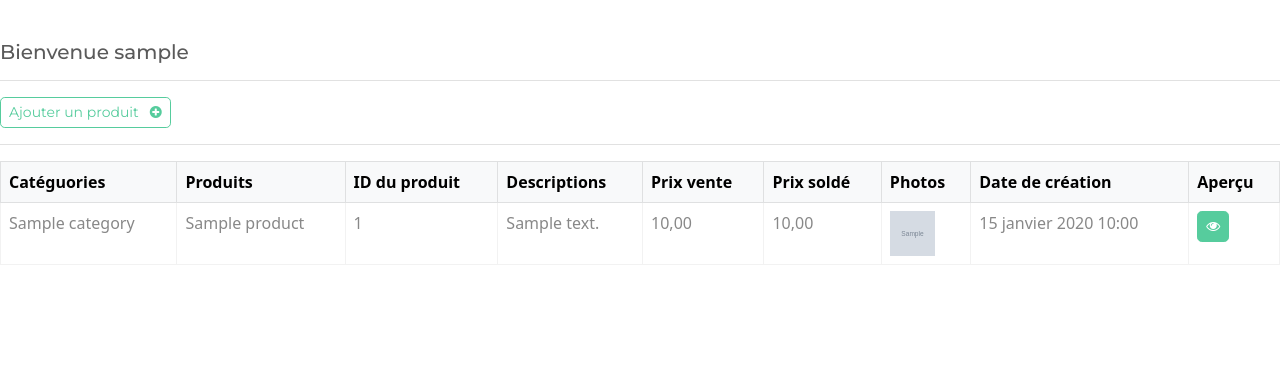
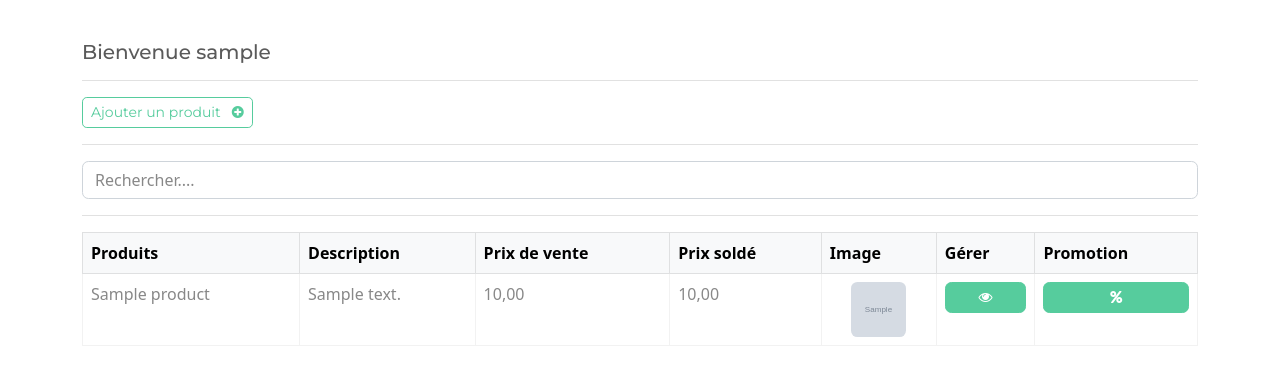
Before and after one commit to krima95/mercadona_bo_main, a Django app: page /dashboard in a window 1280 px wide. Shown: the part 66-451 px from the top of the page. Run offline with Django 4.2, Linux system fonts and the light colour scheme; a user stored in the database is signed in; tables that the repository leaves empty hold one stand-in row (values such as "Sample post"); grey boxes marked "Sample" are stand-in pictures; some libraries are stand-ins or nearby versions.

Commit message:
ajout recherche et debut de la gestion des promotions

```diff
--- a/mercadona/settings.py
+++ b/mercadona/settings.py
@@ -57,7 +57,7 @@ ROOT_URLCONF = "mercadona.urls"
 TEMPLATES = [
     {
         "BACKEND": "django.template.backends.django.DjangoTemplates",
-        "DIRS": [BASE_DIR / 'templates'],
+        "DIRS": [os.path.join(BASE_DIR, 'templates')],
         "APP_DIRS": True,
         "OPTIONS": {
             "context_processors": [
@@ -120,7 +120,7 @@ USE_TZ = True
 # https://docs.djangoproject.com/en/4.2/ref/settings/#default-auto-field
 
 STATIC_URL = 'static/'
-STATICFILES_DIRS = [BASE_DIR / 'static/']
+STATICFILES_DIRS = [BASE_DIR /'static/']
 
 DEFAULT_AUTO_FIELD = "django.db.models.BigAutoField"
 
--- a/products/admin.py
+++ b/products/admin.py
@@ -4,7 +4,7 @@ from products.models import Category, Product, Promotion
 
 @admin.register(Product)
 class ProductAdmin(admin.ModelAdmin):
-    list_display = ('category', 'product_title', 'price')
+    list_display = ('id', 'category', 'product_title', 'price')
     list_filter = ('category', 'product_title')
     search_fields = ['product_title', 'price']
     list_per_page = 10
--- a/products/serializers.py
+++ b/products/serializers.py
@@ -1,6 +1,10 @@
+from rest_framework import serializers
 from .models import Category, Product, Promotion
-from rest_framework import serializers
 
+class CategorySerializer(serializers.ModelSerializer):
+    class Meta:
+        model = Category
+        fields = '__all__'
 
 class ProductSerializer(serializers.ModelSerializer):
     class Meta:
--- a/products/templates/products/base.html
+++ b/products/templates/products/base.html
@@ -10,6 +10,12 @@
               content="width=device-width, user-scalable=no, initial-scale=1.0, maximum-scale=1.0, minimum-scale=1.0">
         <meta http-equiv="X-UA-Compatible" content="ie=edge">
         <meta name="viewport" content="width=device-width, initial-scale=1">
+        <script src="https://code.jquery.com/jquery-3.6.3.js"
+                integrity="sha256-nQLuAZGRRcILA+6dMBOvcRh5Pe310sBpanc6+QBmyVM=" crossorigin="anonymous"></script>
+        <link rel="stylesheet" href="https://code.jquery.com/ui/1.12.1/themes/base/jquery-ui.css">
+        <script src="https://code.jquery.com/jquery-3.6.0.js"></script>
+        <script src="https://code.jquery.com/ui/1.12.1/jquery-ui.js"></script>
+
 
         <title> Mercadona </title>
 
@@ -28,6 +34,7 @@
 
             <br>
             <!-- notifications -->
+            <div id="message-timer">
                 {%  for message in messages %}
 
                     {%  if message.level == DEFAULT_MESSAGE_LEVELS.SUCCESS %}
@@ -43,17 +50,17 @@
 
                 {% endfor %}
 
+            </div>
+
             {% block content %}
 
                 <!-- templates -->
 
             {% endblock %}
 
-        <script src="{% static 'js/app.js' %}"></script>
 
-        <script src="https://code.jquery.com/jquery-3.4.1.slim.min.js"
-                integrity="sha384-J6qa4849blE2+poT4WnyKhv5vZF5SrPo0iEjwBvKU7imGFAV0wwj1yYfoRSJoZ+n"
-                crossorigin="anonymous"></script>
+
+
         <script src="https://cdn.jsdelivr.net/npm/popper.js@1.16.0/dist/umd/popper.min.js"
                 integrity="sha384-Q6E9RHvbIyZFJoft+2mJbHaEWldlvI9IOYy5n3zV9zzTtmI3UksdQRVvoxMfooAo"
                 crossorigin="anonymous"></script>
@@ -61,6 +68,8 @@
                 integrity="sha384-wfSDF2E50Y2D1uUdj0O3uMBJnjuUD4Ih7YwaYd1iqfktj0Uod8GCExl3Og8ifwB6"
                 crossorigin="anonymous"></script>
 
+         <script src="{% static 'js/app.js' %}"></script>
+
     </body>
 
 </html>
--- a/products/templates/products/dashboard.html
+++ b/products/templates/products/dashboard.html
@@ -1,101 +1,83 @@
 {% extends 'products/base.html' %}
+{% load static %}
 
 {% block content %}
 
+    <body>
+        <div class="container">
             <h5> Bienvenue {{ user }} </h5>
-
             <hr>
-
             <a class="btn btn-outline-success btn-sm" href="{% url 'create_product' %}">
-
                 Ajouter un produit &nbsp; <i class="fa fa-plus-circle" aria-hidden="true"></i>
-
             </a>
-
             <hr>
-
+            <div class="form-group">
+                <input id="search" class="form-control" type="text" placeholder="Rechercher....">
+            </div>
+            <hr>
             <table class="table table-hover table-bordered">
-
                 <thead class="table-light">
-
-            <th scope="col"> Catéguories </th>
                     <th scope="col"> Produits </th>
-            <th scope="col"> ID du produit </th>
-            <th scope="col"> Descriptions </th>
-            <th scope="col"> Prix vente </th>
+                    <th scope="col"> Description </th>
+                    <th scope="col"> Prix de vente </th>
                     <th scope="col"> Prix soldé </th>
-            <th scope="col"> Photos </th>
-            <th scope="col"> Date de création </th>
-            <th scope="col"> Aperçu </th>
-
+                    <th scope="col"> Image </th>
+                    <th scope="col"> Gérer </th>
+                    <th scope="col"> Promotion </th>
                 </thead>
-
-        <tbody >
-
-            {% if products  %}
-
+                <tbody id="table">
+                    {% if products %}
                         {% for p in products %}
-
                             <tr>
-                        <td> {{ p.category }}</td>
                                 <td> {{ p.product_title }}</td>
-                        <td> {{ p.id }}</td>
                                 <td> {{ p.description }}</td>
                                 <td> {{ p.price }}</td>
-                        <td> {{ p.price }}</td>
-                        <td> <img src = "/media/{{ p.image }}" width = "45" height = "45"> </td>
-                        <td> {{ p.creation_date }}</td>
-                        <td> <a class="btn btn-success btn-sm" href="{% url 'product' p.id %}"> <i class="fa fa-eye" aria-hidden="true"> </i> </a> </td>
+                                <td>
+                                    {% if p.sale_price %}
+                                        {{ p.sale_price }}
+                                    {% else %}
+                                        <!-- Vide si pas de promotion -->
+                                    {% endif %}
+                                </td>
+                                <td> <img src="/media/{{ p.image }}" class="rounded mx-auto d-block img-fluid"
+                                          style="width: 55px; height: 55px"> </td>
+                                <td> <a class="btn btn-success btn-sm rounded d-block box"
+                                        href="{% url 'product' p.id %}"> <i class="fa fa-eye"
+                                                                            aria-hidden="true"> </i> </a> </td>
+                                <td> <a class="btn btn-success btn-sm rounded d-block box"
+                                        href="{% url 'promotion' p.id %}"> <i class="fa fa-percent"
+                                                                              aria-hidden="true"> </i> </a> </td>
                             </tr>
-
                         {% endfor %}
-
                         {% if products.has_other_pages %}
-
                         <div class="btn-group" role="group" aria-label="Item pagination">
-
                             {% if products.has_previous %}
-
-                        <a href="?page={{ products.previous_page_number }}" class="btn btn-outline-success">&laquo</a>
-
+                                <a href="?page={{ products.previous_page_number }}"
+                                   class="btn btn-outline-success">&laquo</a>
                             {% endif %}
-
                             {% for page_number in products.paginator.page_range %}
-
-                        {%  if products.number == page_number %}
-
+                                {% if products.number == page_number %}
                                     <button class="btn btn-outline-success active">
                                         <span> {{ page_number }} <span class="sr-only">(current)</span></span>
                                     </button>
-
-                            {%  else %}
-
-                                <a href="?page={{ page_number }}" class="btn btn-outline-success"> {{ page_number }}</a>
-
+                                {% else %}
+                                    <a href="?page={{ page_number }}" class="btn btn-outline-success">
+                                        {{ page_number }}
+                                    </a>
                                 {% endif %}
-
                             {% endfor %}
-
                             {% if products.has_next %}
-
-                        <a href="?page={{ products.next_page_number }}" class="btn btn-outline-primary">&laquo;</a>
-
+                                <a href="?page={{ products.next_page_number }}"
+                                   class="btn btn-outline-primary">&raquo;
+                                </a>
                             {% endif %}
-
-
-
+                        </div>
+                        {% endif %}
+                    {% endif %}
+                </tbody>
+            </table>
         </div>
 
-                {% endif %}
-
-            {% endif %}
-
-        </tbody>
-
-    </table>
-
-
-
-
+    </body>
 
 {% endblock %}
--- a/products/templates/products/register.html
+++ b/products/templates/products/register.html
@@ -15,7 +15,7 @@
 
             <form method="POST" autocomplete="off">
 
-                 {% csrf_token %}
+                {% csrf_token %}
 
                 {{form.username|as_crispy_field}}
 
@@ -29,7 +29,8 @@
 
                 <br>
 
-                <button type="submit" class="btn btn-success w-100 btn-block p-2"> Enregistrer &nbsp; <i class="fa fa-user" aria-hidden="true"></i></button>
+                <button type="submit" class="btn btn-success w-100 btn-block p-2"> Enregistrer &nbsp;
+                    <i class="fa fa-user" aria-hidden="true"></i></button>
 
             </form>
 
--- a/products/urls.py
+++ b/products/urls.py
@@ -1,13 +1,16 @@
 from django.urls import path, include
 from rest_framework.routers import DefaultRouter
 from . import views
-from .views import ListProducts, ListPromotions
+# from .views import CategoryViewSet, ProductViewSet, PromotionViewSet
 from django.conf.urls.static import static
 from django.conf import settings
-
+"""
+# API
 router = DefaultRouter()
-router.register(r'products', views.ListProducts, basename = 'product')
-router.register(r'promotions', views.ListPromotions, basename = 'promotion')
+router.register(r'categories', CategoryViewSet)
+router.register(r'products', ProductViewSet)
+router.register(r'promotions', PromotionViewSet)
+"""
 
 urlpatterns = [
     path('', views.home, name=""),  # /index.html
@@ -28,12 +31,12 @@ urlpatterns = [
 
     path('product/<int:pk>', views.product, name="product"),  # Afficher produit
 
+    path('promotion/<int:product_id>', views.promotion, name="promotion"),  # Appliquer une promotion
+
     path('delete-product/<int:pk>', views.delete_product, name="delete-product"),  # Supprimer produit
 
     # API
 
-    path('products/', ListProducts.as_view(), name='product-list'),  # API des produits
-
-    path('promotions/', ListPromotions.as_view(), name='promotion-list'), # API des promotions
+    # path('api', include(router.urls)),  # API des produits
 
 ]
--- a/products/views.py
+++ b/products/views.py
@@ -1,13 +1,16 @@
 from .models import Product, Promotion
-from django.shortcuts import render, redirect
-from .forms import CreateUserForm, LoginForm, AddProductForm, UpdateProductForm
+from django.core.paginator import Paginator, EmptyPage, PageNotAnInteger
+from django.shortcuts import render, redirect, get_object_or_404
+from .forms import CreateUserForm, LoginForm, AddProductForm, UpdateProductForm, PromotionForm
 from django.contrib.auth.models import auth
 from django.contrib.auth import authenticate
 from django.contrib import messages
 from django.contrib.auth.decorators import login_required
-from .serializers import ProductSerializer, PromotionSerializer
-from rest_framework import generics
-from django.core.paginator import (Paginator, EmptyPage, PageNotAnInteger)
+from .serializers import CategorySerializer, ProductSerializer, PromotionSerializer
+from rest_framework import viewsets
+    # generics
+
+from django.core.paginator import Paginator, EmptyPage, PageNotAnInteger
 
 # Page d'accueil
 def home(request):
@@ -73,35 +76,34 @@ def user_logout(request):
 # Tableau de bord
 @login_required(login_url='login')
 def dashboard(request):
+    # Récupérez tous les produits triés par id
+    products = Product.objects.all().order_by('id')
 
-    products = Product.objects.all()
-
-    context = {'products': products}
-
-    # pagination par défaut
-    default_page = 1
-    page = request.GET.get('page', default_page)
-
-    # pagination
+    # Nombre d'articles par page
     items_per_page = 10
 
+    # Récupérez le numéro de page à partir de la requête, par défaut 1
+    page = request.GET.get('page', 1)
+
+    # Créez un objet Paginator avec les produits et le nombre d'articles par page
     paginator = Paginator(products, items_per_page)
 
     try:
+        # Récupérez les produits pour la page demandée
         items_page = paginator.page(page)
-
     except PageNotAnInteger:
-        items_page = paginator.page(default_page)
-
+        # Si le paramètre de page n'est pas un entier, affichez la première page
+        items_page = paginator.page(1)
     except EmptyPage:
+        # Si la page est hors limites, affichez la dernière page
         items_page = paginator.page(paginator.num_pages)
 
-    context['products'] = items_page
-
+    context = {
+        'products': items_page,
+    }
 
     return render(request, 'products/dashboard.html', context=context)
 
-# Pagination
 
 
 
@@ -158,7 +160,7 @@ def product(request, pk):
 
     context = {'product': all_products}
 
-    return render(request, 'products/templates/products/view-product.html', context=context)
+    return render(request, 'products/view-product.html', context=context)
 
 
 # Supprimer un produit
@@ -169,16 +171,48 @@ def delete_product(request, pk):
 
     product.delete()
 
-    messages.success(request, "Le produit est supprimé avec succès")
+    messages.success(request, "Le produit a été supprimé avec succès")
 
-    return redirect("dashboard")
+    return redirect("products/dashboard")
 
+# Ajouter une promotion
+def promotion(request, product_id):
+    product = get_object_or_404(Product, id=product_id)
 
+    if request.method == 'POST':
+        form = PromotionForm(request.POST)
+        if form.is_valid():
+            promotion = form.save(commit=False)
+            promotion.product = product
+            promotion.save()
+
+            # Effectuez le calcul du prix avant la remise ici
+            initial_price = product.sale_price if product.sale_price is not None else product.price
+            discount_percentage = promotion.discount_percentage
+            new_price = initial_price - (initial_price * (discount_percentage / 100))
+
+            # Mettez à jour le champ sale_price et le champ price_before_discount du produit et enregistrez-le
+            product.sale_price = new_price
+            product.price_before_discount = initial_price
+            product.save()
+
+            return redirect('dashboard')
+    else:
+        form = PromotionForm()
+
+    return render(request, 'products/promotion.html', {'form': form, 'product': product})
+
+"""
 # API views
-class ListProducts(generics.ListAPIView):
+class CategoryViewSet(viewsets.ModelViewSet):
+    queryset = Category.objects.all()
+    serializer_class = CategorySerializer
+
+class ProductViewSet(viewsets.ModelViewSet):
     queryset = Product.objects.all()
     serializer_class = ProductSerializer
 
-class ListPromotions(generics.ListAPIView):
+class PromotionViewSet(viewsets.ModelViewSet):
     queryset = Promotion.objects.all()
     serializer_class = PromotionSerializer
+"""
--- a/static/css/style.css
+++ b/static/css/style.css
@@ -1,3 +1,8 @@
+a {
+    display: block;
+    margin : auto;
+}
+
 .form-layout {
     border-radius: 15px;
     width: 500px;
@@ -14,3 +19,40 @@
 .message-text {
     color: #1f2a23;
 }
+.box {
+  display: flex;
+  align-items: center;
+  justify-content: center;
+}
+
+.box div {
+  width: 100px;
+  height: 100px;
+}
+
+/* Personnalisation du widget de calendrier */
+.ui-datepicker {
+    background-color: #fff;
+}
+
+.ui-datepicker-header {
+    background-color: #20c997;;
+}
+
+.ui-datepicker-title {
+    color: #fff;
+}
+
+.ui-datepicker-calendar {
+    border: 1px solid #ccc;
+}
+
+.ui-state-default {
+    color: #333;
+    background-color: #fff;
+}
+
+.ui-state-default:hover {
+    background-color: #20c997;;
+    color: #fff;
+}
```
Also changed, not shown: products/forms.py (+11 -2 lines), products/models.py (+8 -4 lines), products/templates/products/promotion.html (added, +35 -0 lines), products/templates/products/view-product.html (+16 -20 lines), static/js/app.js (+43 -6 lines), products/migrations/0009_product_is_promotion_product_promotion_end_date_and_more.py (added), products/migrations/0010_remove_product_is_promotion_and_more.py (added), products/migrations/0011_product_sale_price.py (added), products/migrations/0012_product_price_before_discount_alter_product_category.py (added), products/migrations/0013_alter_product_category_and_more.py (added). Lines whose indentation alone changed are shown as unchanged.
